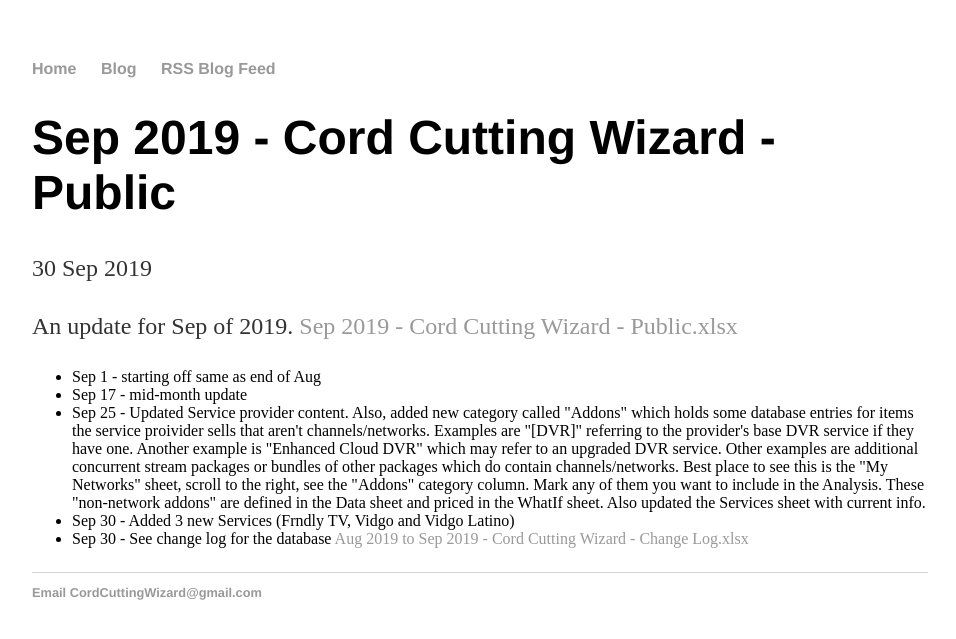
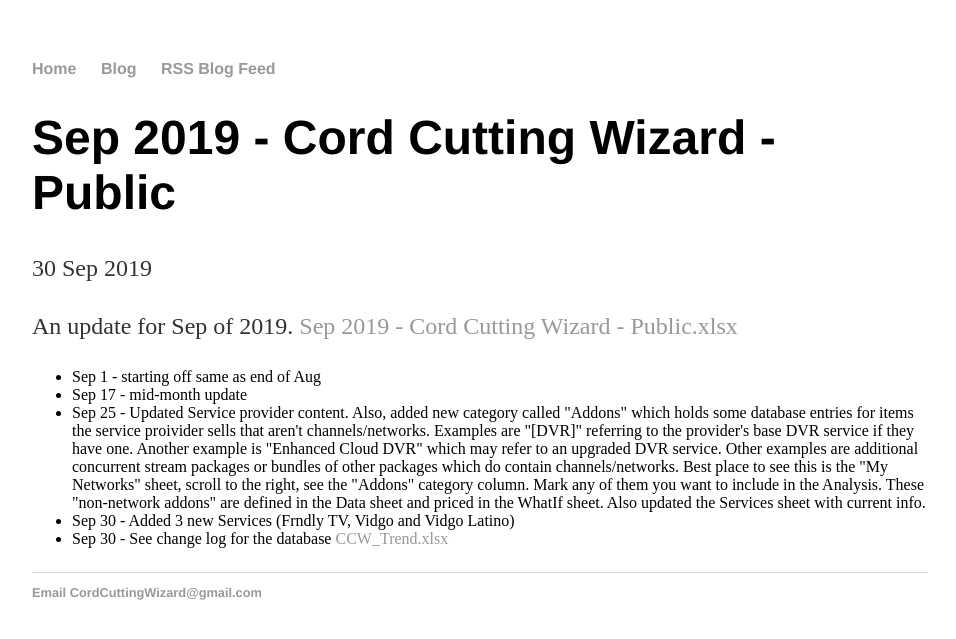
Before and after one commit to wjhladik/wjhladik.github.io, a Jekyll site: the page built from _posts/2019-09-30-Sep-2019-Cord-Cutting-Wizard-Public.md, in a window 1280 px wide. Shown: the top 639 px of the page, without its empty margins (160-1116 px from the left). Built offline with Jekyll 4.4.1, drawn with Linux system fonts in a browser that asks for light colours.

Commit message:
Update 2019-09-30-Sep-2019-Cord-Cutting-Wizard-Public.md

```diff
--- a/_posts/2019-09-30-Sep-2019-Cord-Cutting-Wizard-Public.md
+++ b/_posts/2019-09-30-Sep-2019-Cord-Cutting-Wizard-Public.md
@@ -10,4 +10,4 @@
       <li>Sep 17 - mid-month update
       <li>Sep 25 - Updated Service provider content. Also, added new category called "Addons" which holds some database entries for items the service proivider sells that aren't channels/networks. Examples are "[DVR]" referring to the provider's base DVR service if they have one. Another example is "Enhanced Cloud DVR" which may refer to an upgraded DVR service. Other examples are additional concurrent stream packages or bundles of other packages which do contain channels/networks. Best place to see this is the "My Networks" sheet, scroll to the right, see the "Addons" category column. Mark any of them you want to include in the Analysis. These "non-network addons" are defined in the Data sheet and priced in the WhatIf sheet. Also updated the Services sheet with current info.
       <li>Sep 30 - Added 3 new Services (Frndly TV, Vidgo and Vidgo Latino)
-      <li>Sep 30 - See change log for the database <a href="/Aug 2019 to Sep 2019 - Cord Cutting Wizard - Change Log.xlsx">Aug 2019 to Sep 2019 - Cord Cutting Wizard - Change Log.xlsx</a>
+      <li>Sep 30 - See change log for the database <a href="/CCW_Trend.xlsx">CCW_Trend.xlsx</a>
```
